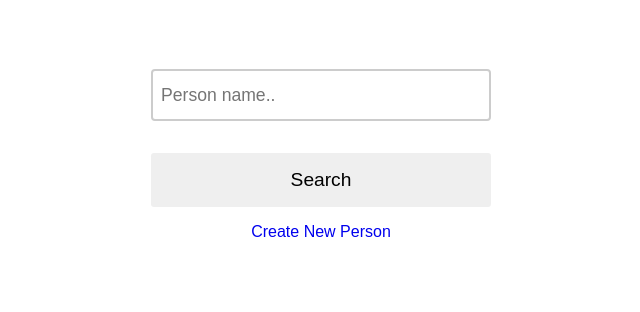
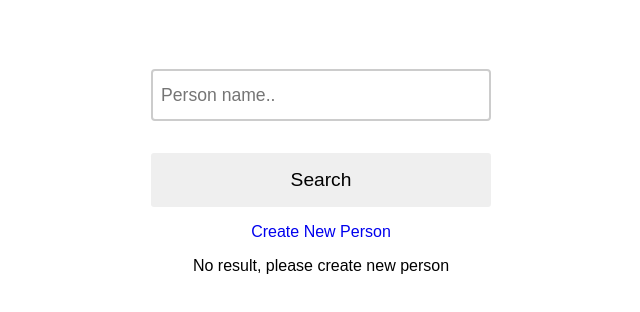
Before and after one commit to Terence625/react-express-mysql-nginx, a React (Create React App) app in the folder frontend/: page /searchPerson in a window 1280 px wide. Shown: the top 312 px of the page, without its empty margins (319-959 px from the left). Built offline with nearby package versions, Linux system fonts and the light colour scheme.

Commit message:
[Terence] add no search result reminder in searchPersonPage

```diff
--- a/frontend/src/pages/search-person-page/SearchPersonPage.jsx
+++ b/frontend/src/pages/search-person-page/SearchPersonPage.jsx
@@ -20,7 +20,7 @@ const SearchPersonPage = () => {
         method: "get",
         url: `/searchPerson?name=${searchValue}`,
       });
-      setSearchResult(result.data.personList)
+      setSearchResult(result.data.personList);
     } catch (error) {
       setIsError(true);
     }
@@ -36,13 +36,11 @@ const SearchPersonPage = () => {
         onSearchValueChange={(value) => setSearchValue(value)}
       />
       <Link to={"/createPerson"}>Create New Person</Link>
-      {searchResult.length !== 0 && (
-        <ResultList
-          searchResult={searchResult}
-          currentPage={currentPage}
-          onSelectPage={(value) => setCurrentPage(value)}
-        />
-      )}
+      <ResultList
+        searchResult={searchResult}
+        currentPage={currentPage}
+        onSelectPage={(value) => setCurrentPage(value)}
+      />
     </PageContainer>
   );
 };
--- a/frontend/src/pages/search-person-page/components/ResultList.jsx
+++ b/frontend/src/pages/search-person-page/components/ResultList.jsx
@@ -11,6 +11,13 @@ const ResultList = ({ searchResult, currentPage, onSelectPage }) => {
     currentPage * listsPerPage
   );
   const totalPageNumber = Math.ceil(searchResult.length / listsPerPage);
+
+  if (searchResult.length === 0)
+    return (
+      <div style={{ marginTop: "16px" }}>
+        No result, please create new person
+      </div>
+    );
 
   return (
     <div>
```
